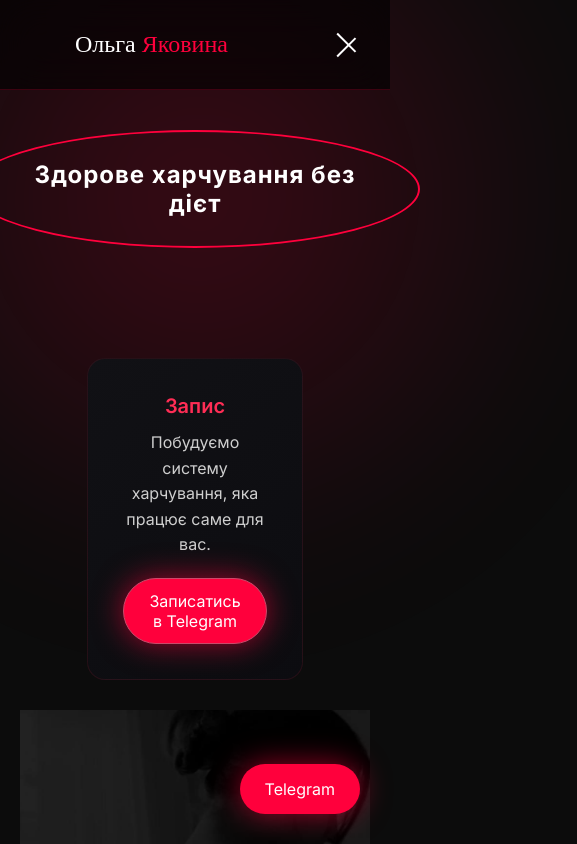
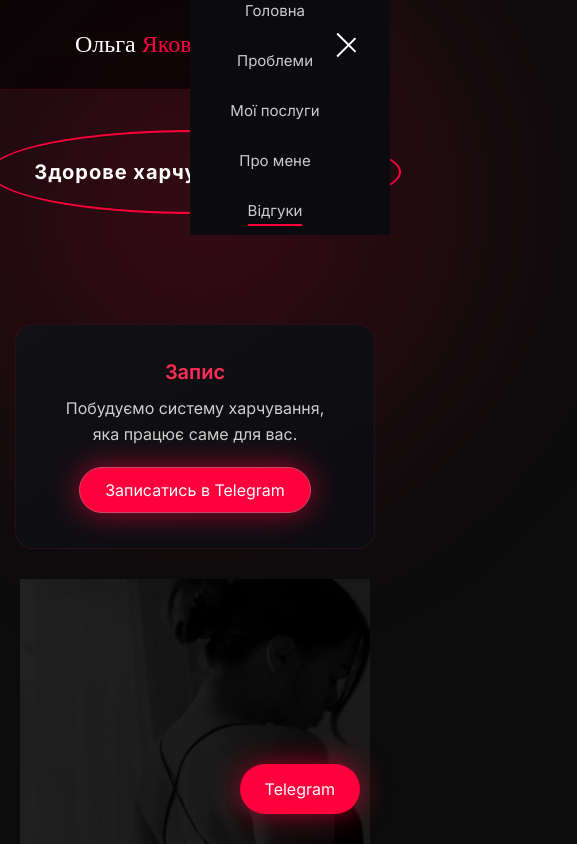
Before and after one commit to roman1999r/nutrition-site, a website: page index.html in a window 390 px wide. Both pictures are taken after a click on the element 352 px from the left and 44 px from the top of the page. Shown: the top 844 px of the page, 577 px wide, since content can reach past the window. Drawn offline with Linux system fonts and the light colour scheme.

Commit message:
fix burger menu

```diff
--- a/index.html
+++ b/index.html
@@ -222,7 +222,7 @@
         </div>
     </a>
 
-    <nav class="header-menu">
+    <nav class="header-menu" id="header-menu">
         <ul class="header-menu-list">
             <li class="header-menu-item">
                 <a href="#hero" class="header-menu-link">Головна</a>
@@ -239,9 +239,9 @@
             <li class="header-menu-item">
                 <a href="#reviews" class="header-menu-link">Відгуки</a>
             </li>
-            <li class="header-menu-item">
-                <a href="/recipes.html" class=" button-header">Рецепти</a>
-            </li>
+<!--            <li class="header-menu-item">-->
+<!--                <a href="/recipes.html" class=" button-header">Рецепти</a>-->
+<!--            </li>-->
         </ul>
     </nav>
 
@@ -399,7 +399,7 @@
 
                 </div>
 
-                <div class="result-block">
+                <div class="result-block container">
                     <p>
                         Результат:
                         <span>краще самопочуття, стабільна вага, енергія і здорові відносини з їжею.</span>
@@ -827,7 +827,7 @@
         </section>
     </main>
     <a href="https://t.me/yakovyna1" class="floating-cta">Telegram</a>
-    <footer>
+    <footer class="footer">
         <div class="container footer-inner">
             <p>Харчування — це турбота про себе</p>
             <div class="socials">
--- a/style.css
+++ b/style.css
@@ -181,6 +181,9 @@ section {
     list-style: none;
 }
 
+.header-menu-item:nth-last-child(1) {
+    padding-bottom: 15px;
+}
 .header-menu-link {
     position: relative;
     text-decoration: none;
@@ -245,6 +248,7 @@ section {
     flex-direction: column;
     gap: 6px;
     cursor: pointer;
+    margin-left: -100px;
 }
 
 .burger span {
@@ -281,11 +285,14 @@ section {
     }
 
     .header-menu {
-        position: fixed;
-        /*top: 0;*/
-        /*right: -100%;*/
-        height: 100vh;
-        width: 280px;
+        /*position: fixed;*/
+        top: 0;
+        right: -100%;
+        flex-direction:column;
+        position:absolute;
+        /*height: 100vh;*/
+        height: auto;
+        width: 200px;
         background: #0a0a0f;
 
         display: none;
@@ -298,11 +305,12 @@ section {
 
     .header-menu.active {
         right: 0;
+        display:block;
     }
 
     .header-menu-list {
         flex-direction: column;
-        gap: 40px;
+        gap: 30px;
         text-align: center;
     }
 }
@@ -380,6 +388,8 @@ section{
     display: grid;
     grid-template-columns: repeat(3, 1fr);
     gap: 30px;
+    text-align: center;
+    justify-content: center;
 }
 
 /* ===== Карточки ===== */
@@ -737,6 +747,9 @@ button {
     header{
         height:90px
     }
+    .circle{
+        font-size: 20px;
+    }
     .hero-grid{
         text-align: center;
         flex-direction: column;
@@ -759,7 +772,9 @@ button {
 
     }
     .problem-card{
-        margin-inline: 100px;
+        /*margin-inline: 100px;*/
+        justify-content: center;
+        text-align: center;
         margin-top: 50px;
 
     }
```
Also changed, not shown: script.js (+20 -0 lines).
